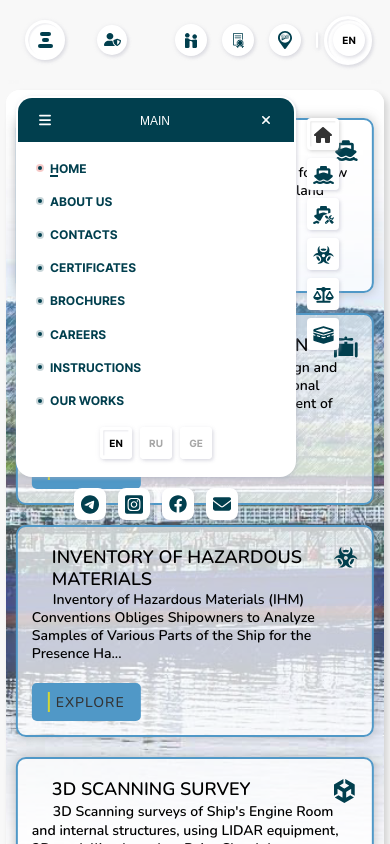
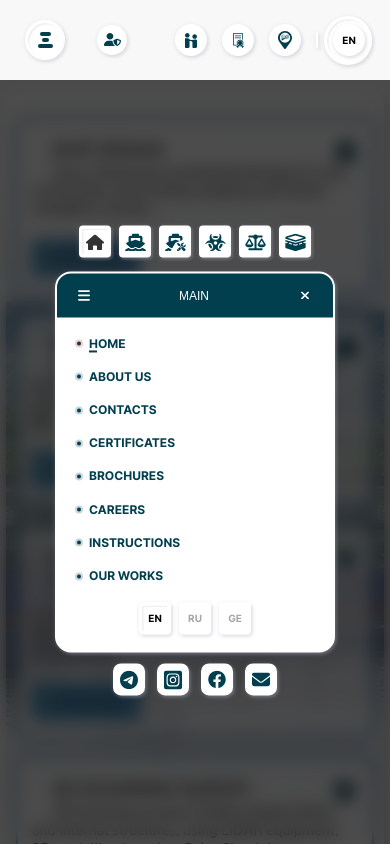
Before and after one commit to store-navalista/keelward.com, a Next.js app: page / in a window 390 px wide. Both pictures are taken after a click on the button 45 px from the left and 40 px from the top of the page. Shown: the top 844 px of the page. Built offline with nearby package versions, Linux system fonts and the light colour scheme.

Commit message:
fix resp menu

```diff
--- a/pages/styles/global.css
+++ b/pages/styles/global.css
@@ -6,7 +6,15 @@
    }
 
    #portal {
-      position: relative;
+      --decimal: 90px;
+      position: fixed;
+      top: var(--decimal);
+      left: 0;
+      width: 100vw;
+      height: calc(100vh - var(--decimal));
       z-index: 9999;
+      @media (max-width: 870px) {
+         --decimal: 80px;
+      }
    }
 }
--- a/pages/styles/variables.css
+++ b/pages/styles/variables.css
@@ -9,8 +9,5 @@
 
       --shadow-out: 0px 1px 4px rgba(174, 174, 192, 0.25), 2px 2px 3px rgba(174, 174, 192, 0.25);
       --shadow-in: inset -1px -1px 1px rgba(255, 255, 255, 0.7), inset 1.5px 1.5px 1px rgba(174, 174, 192, 0.2);
-
-      --media-mobile: 870px;
-      --media-laptop: 1366px;
    }
 }
--- a/src/components/Header/components/MenuMobile/MenuMobile.module.scss
+++ b/src/components/Header/components/MenuMobile/MenuMobile.module.scss
@@ -49,6 +49,14 @@ button.button {
       }
    }
 }
+.wrapper {
+   position: relative;
+   width: 100%;
+   height: 100%;
+   @media (max-width: 870px) {
+      backdrop-filter: blur(8px);
+      background-color: rgba(0, 0, 0, 0.7);
+   }
    .dropdown {
       box-sizing: border-box;
       position: fixed;
@@ -63,6 +71,10 @@ button.button {
       font-family: var(--font-inter-bold);
       color: var(--main-blue);
       border: 2px solid #fff;
+      @media (max-width: 870px) {
+         position: absolute;
+         transform: translate(-50%, -50%);
+      }
       &:last-child {
          margin-top: auto;
       }
@@ -210,6 +222,12 @@ button.button {
          display: flex;
          flex-direction: column;
          gap: 8px;
+         @media (max-width: 870px) {
+            flex-direction: row;
+            right: 50%;
+            top: -48px;
+            transform: translateX(50%);
+         }
          button {
             box-sizing: border-box;
             width: 32px;
@@ -235,3 +253,4 @@ button.button {
       width: 280px;
       min-height: 360px;
    }
+}
--- a/src/components/Header/components/MenuMobile/components/Dropdown.tsx
+++ b/src/components/Header/components/MenuMobile/components/Dropdown.tsx
@@ -4,12 +4,12 @@ import { MENU, PAGES, SERVICES } from '@/constants/pages'
 import { useAppDispatch, useAppSelector } from '@/hooks/redux'
 import { PagesData } from '@/i18n/pages/locales'
 import translate from '@/i18n/translate'
+import { ContentActions } from '@/store/reducers/contentReducer'
 import { AnimatePresence, motion } from 'framer-motion'
 import Link from 'next/link'
 import React, { CSSProperties, FC, useEffect, useRef, useState } from 'react'
 import LanguageSwitcher from '../../QuickPanel/LanguageSwitcher/LanguageSwitcher'
 import css from '../MenuMobile.module.scss'
-import { ContentActions } from '@/store/reducers/contentReducer'
 
 type Props = {
    activeTab: number
@@ -118,6 +118,11 @@ const Dropdown: FC<any> = ({ isOpen, toggle }) => {
       top: `${position.y}px`
    }
 
+   const staticStyle = {
+      left: '50%',
+      top: '50%'
+   }
+
    useEffect(() => {
       return () => {
          setActiveTab(0)
@@ -134,12 +139,13 @@ const Dropdown: FC<any> = ({ isOpen, toggle }) => {
                   animate={{ opacity: 1 }}
                   exit={{ opacity: 0 }}
                   transition={{ duration: 0.3 }}
+                  className={css.wrapper}
                >
                   <div
-                     style={draggableStyle}
+                     style={!isMobile ? draggableStyle : staticStyle}
                      onDragStart={onDragStart}
                      onDrag={onDrag}
-                     draggable={true}
+                     draggable={!isMobile}
                      className={css.dropdown}
                   >
                      <div className={css.header}>
--- a/src/components/Pages/service-block/ServiceItem.module.scss
+++ b/src/components/Pages/service-block/ServiceItem.module.scss
@@ -127,7 +127,7 @@
 .hover {
    .block {
       .membrane {
-         @media (min-width: var(--media-laptop)) {
+         @media (min-width: 1366px) {
             backdrop-filter: blur(4px) grayscale(0.8);
          }
       }
@@ -139,8 +139,8 @@
          p {
             opacity: 1;
          }
-         @media (min-width: var(--media-laptop)) {
-            span {
+         span {
+            @media (min-width: 1366px) {
                opacity: 1;
             }
          }
--- a/src/components/Pages/service-block/ServiceItem.tsx
+++ b/src/components/Pages/service-block/ServiceItem.tsx
@@ -1,19 +1,22 @@
+import ConditionalLink from '@/components/UI/conditional-link/ConditionalLink'
+import { useAppSelector } from '@/hooks/redux'
+import useHover from '@/hooks/useHover'
 import Image from 'next/image'
+import Link from 'next/link'
 import React, { FC, useRef } from 'react'
+import { useIntl } from 'react-intl'
+import { useMediaQuery } from 'react-responsive'
+import { CSSTransition } from 'react-transition-group'
 import css from './ServiceItem.module.scss'
-import { useAppSelector } from '@/hooks/redux'
-import Link from 'next/link'
-import useHover from '@/hooks/useHover'
-import ConditionalLink from '@/components/UI/conditional-link/ConditionalLink'
-import { CSSTransition } from 'react-transition-group'
-import { useIntl } from 'react-intl'
 
 const ServiceItem: FC<{ service: { [key: string]: any }; id: string }> = ({ service, id }) => {
    const isLaptop = useAppSelector((state) => state.content.mediaQuery.isLaptop)
+   const isSmallScreen = useMediaQuery({ query: '(max-width: 420px)' })
    const intl = useIntl()
    const ref = useRef(null)
    const isHover = useHover(ref)
    const { title, description, disabled, path, image, submenu } = service
+   const [width, height] = isSmallScreen ? [320, 320] : [400, 400]
 
    return (
       <>
@@ -24,8 +27,8 @@ const ServiceItem: FC<{ service: { [key: string]: any }; id: string }> = ({ serv
                <Image
                   src={`/assets/images/pages/main/${image}`}
                   alt={'service'}
-                  width={400}
-                  height={400}
+                  width={width}
+                  height={height}
                   className={css.image}
                />
                <div className={css.textbox}>
```
Lines whose indentation alone changed are shown as unchanged.
